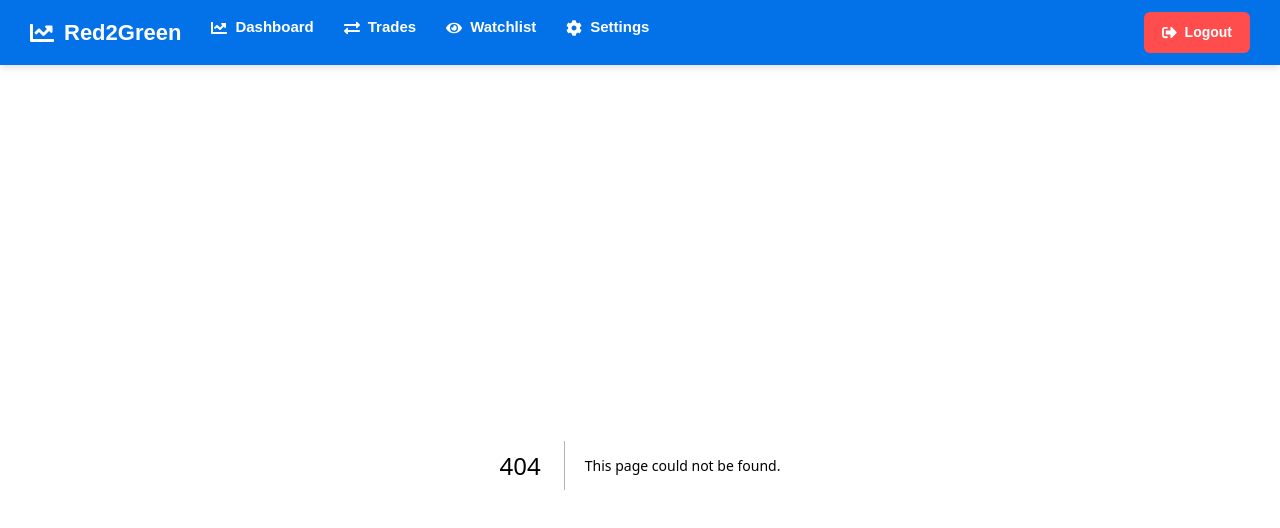
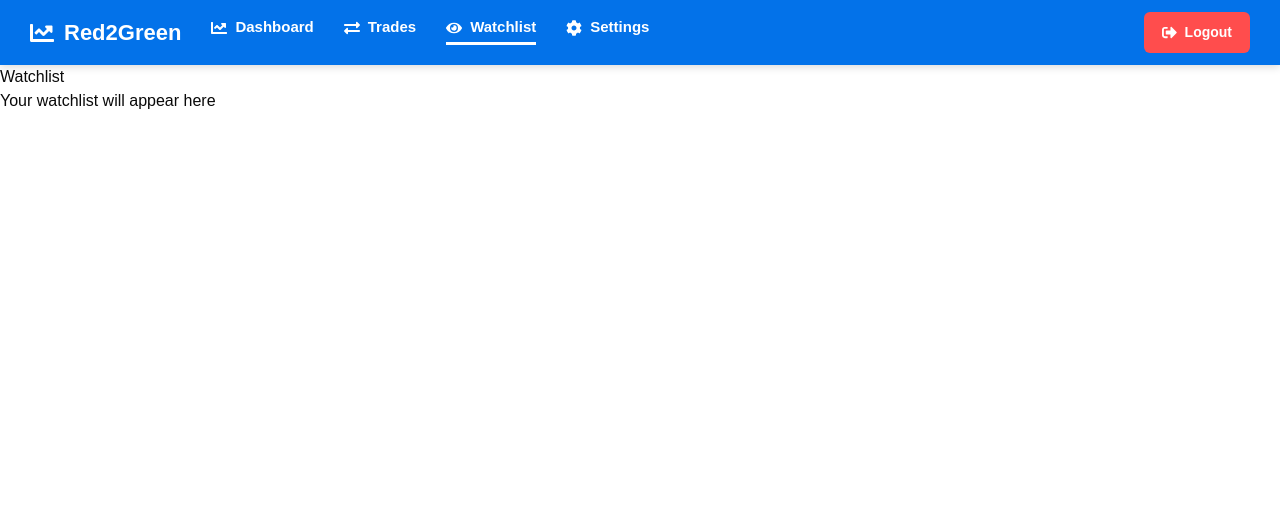
Before and after one commit to UFRed2Green/Red2Green, a Next.js app in the folder client/: page /dashboard/watchlist in a window 1280 px wide. Before the commit this address had no page. Shown: the top 528 px of the page. Built offline with nearby package versions, Linux system fonts and the light colour scheme; sample sign-in values are in the browser's storage.

Commit message:
Add missing pages (trades, watchlist, settings)

```diff
--- /dev/null
+++ b/client/src/app/dashboard/settings/page.tsx
@@ -0,0 +1,16 @@
+import { ProtectedRoute } from '@/components/ProtectedRoute';
+
+export default function SettingsPage() {
+  return (
+    <ProtectedRoute>
+      <main className="settings-container">
+        <div className="settings-header">
+          <h1>Settings</h1>
+        </div>
+        <div className="settings-content">
+          <p>Your settings will appear here</p>
+        </div>
+      </main>
+    </ProtectedRoute>
+  );
+}
--- /dev/null
+++ b/client/src/app/dashboard/trades/page.tsx
@@ -0,0 +1,16 @@
+import { ProtectedRoute } from '@/components/ProtectedRoute';
+
+export default function TradesPage() {
+  return (
+    <ProtectedRoute>
+      <main className="trades-container">
+        <div className="trades-header">
+          <h1>Trades</h1>
+        </div>
+        <div className="trades-content">
+          <p>Your trades will appear here</p>
+        </div>
+      </main>
+    </ProtectedRoute>
+  );
+}
--- /dev/null
+++ b/client/src/app/dashboard/watchlist/page.tsx
@@ -0,0 +1,16 @@
+import { ProtectedRoute } from '@/components/ProtectedRoute';
+
+export default function WatchlistPage() {
+  return (
+    <ProtectedRoute>
+      <main className="watchlist-container">
+        <div className="watchlist-header">
+          <h1>Watchlist</h1>
+        </div>
+        <div className="watchlist-content">
+          <p>Your watchlist will appear here</p>
+        </div>
+      </main>
+    </ProtectedRoute>
+  );
+}
--- a/client/src/components/NavBar.tsx
+++ b/client/src/components/NavBar.tsx
@@ -34,15 +34,15 @@ export default function NavBar() {
               <FaChartLine className="nav-icon" />
               <span>Dashboard</span>
             </Link>
-            <Link href="/dashboard/trades" className={isActive('/trades') ? 'active' : ''}>
+            <Link href="/dashboard/trades" className={isActive('/dashboard/trades') ? 'active' : ''}>
               <FaExchangeAlt className="nav-icon" />
               <span>Trades</span>
             </Link>
-            <Link href="/dashboard/watchlist" className={isActive('/watchlist') ? 'active' : ''}>
+            <Link href="/dashboard/watchlist" className={isActive('/dashboard/watchlist') ? 'active' : ''}>
               <FaEye className="nav-icon" />
               <span>Watchlist</span>
             </Link>
-            <Link href="/dashboard/settings" className={isActive('/settings') ? 'active' : ''}>
+            <Link href="/dashboard/settings" className={isActive('/dashboard/settings') ? 'active' : ''}>
               <FaCog className="nav-icon" />
               <span>Settings</span>
             </Link>
```
